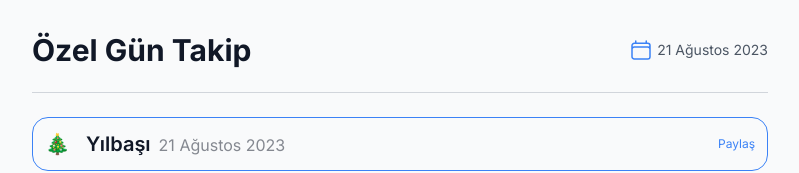
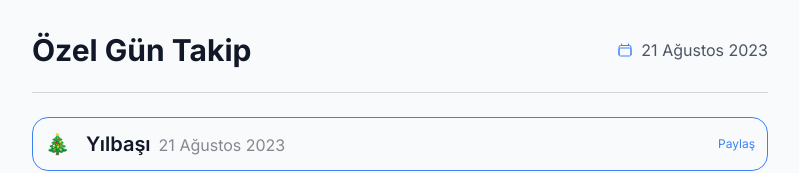
Before and after one commit to ademcertell/ozel-gun, a Next.js app: page / in a window 1280 px wide. Shown: the top 173 px of the page, without its empty margins (240-1039 px from the left). Built offline with nearby package versions, Linux system fonts and the light colour scheme.

Commit message:
reponsive design

```diff
--- a/components/TodayDate.tsx
+++ b/components/TodayDate.tsx
@@ -28,22 +28,22 @@ const TodayDate: React.FC<TodayDateProps> = ({ className }) => {
   const formattedDate = `${day} ${months[monthIndex]} ${year}`;
 
   return (
-    <div className="flex items-center space-x-1">
+    <div className={`flex items-center space-x-2 ${className}`}>
       <svg
         xmlns="http://www.w3.org/2000/svg"
         fill="none"
         viewBox="0 0 24 24"
-        stroke-width="1.5"
         stroke="currentColor"
-        className="w-6 h-6 text-blue-500"
+        className="w-4 h-4 text-blue-500"
       >
         <path
-          stroke-linecap="round"
-          stroke-linejoin="round"
+          strokeLinecap="round"
+          strokeLinejoin="round"
+          strokeWidth={1.5}
           d="M6.75 3v2.25M17.25 3v2.25M3 18.75V7.5a2.25 2.25 0 012.25-2.25h13.5A2.25 2.25 0 0121 7.5v11.25m-18 0A2.25 2.25 0 005.25 21h13.5A2.25 2.25 0 0021 18.75m-18 0v-7.5A2.25 2.25 0 015.25 9h13.5A2.25 2.25 0 0121 11.25v7.5"
         />
       </svg>
-      <p className={className}>{formattedDate}</p>
+      <p className="text-sm md:text-base">{formattedDate}</p>
     </div>
   );
 };
```
